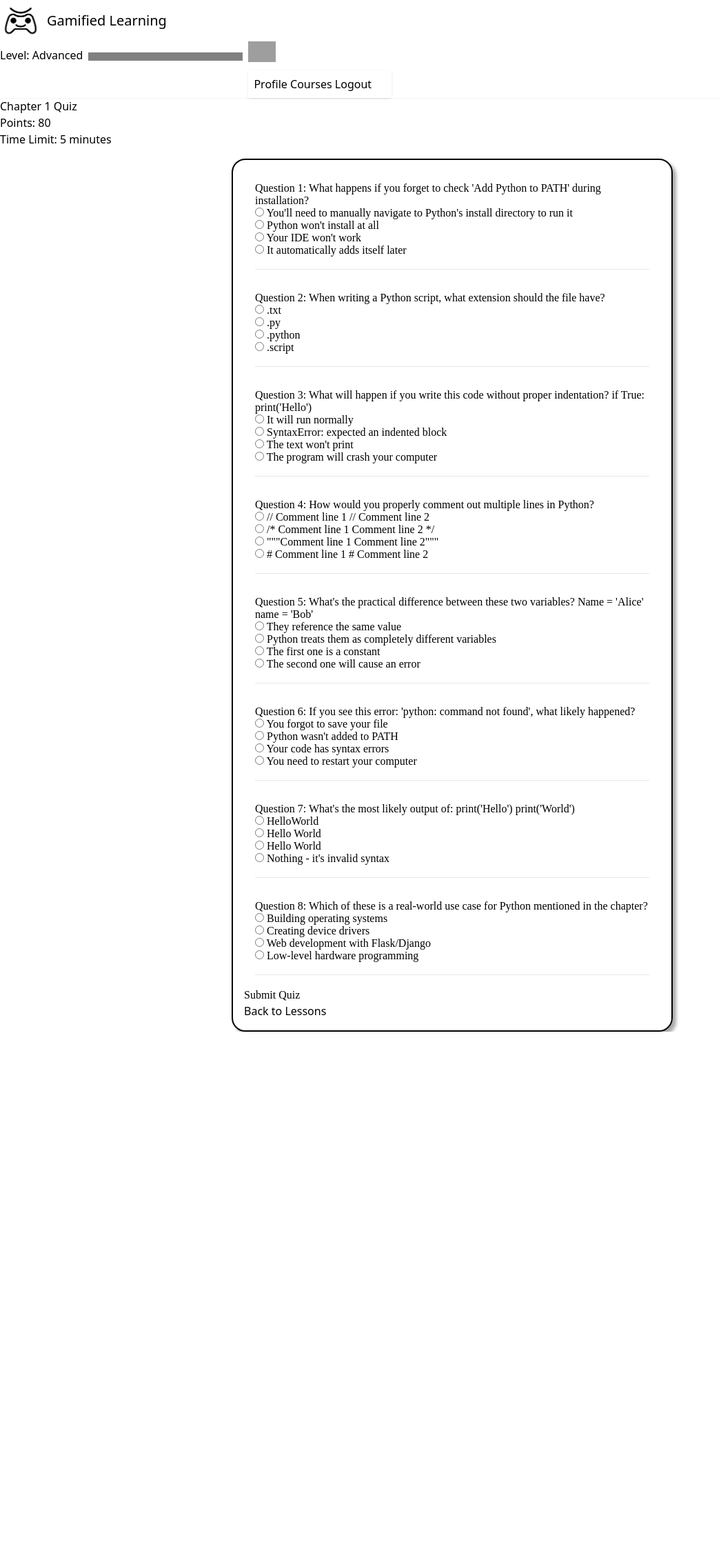
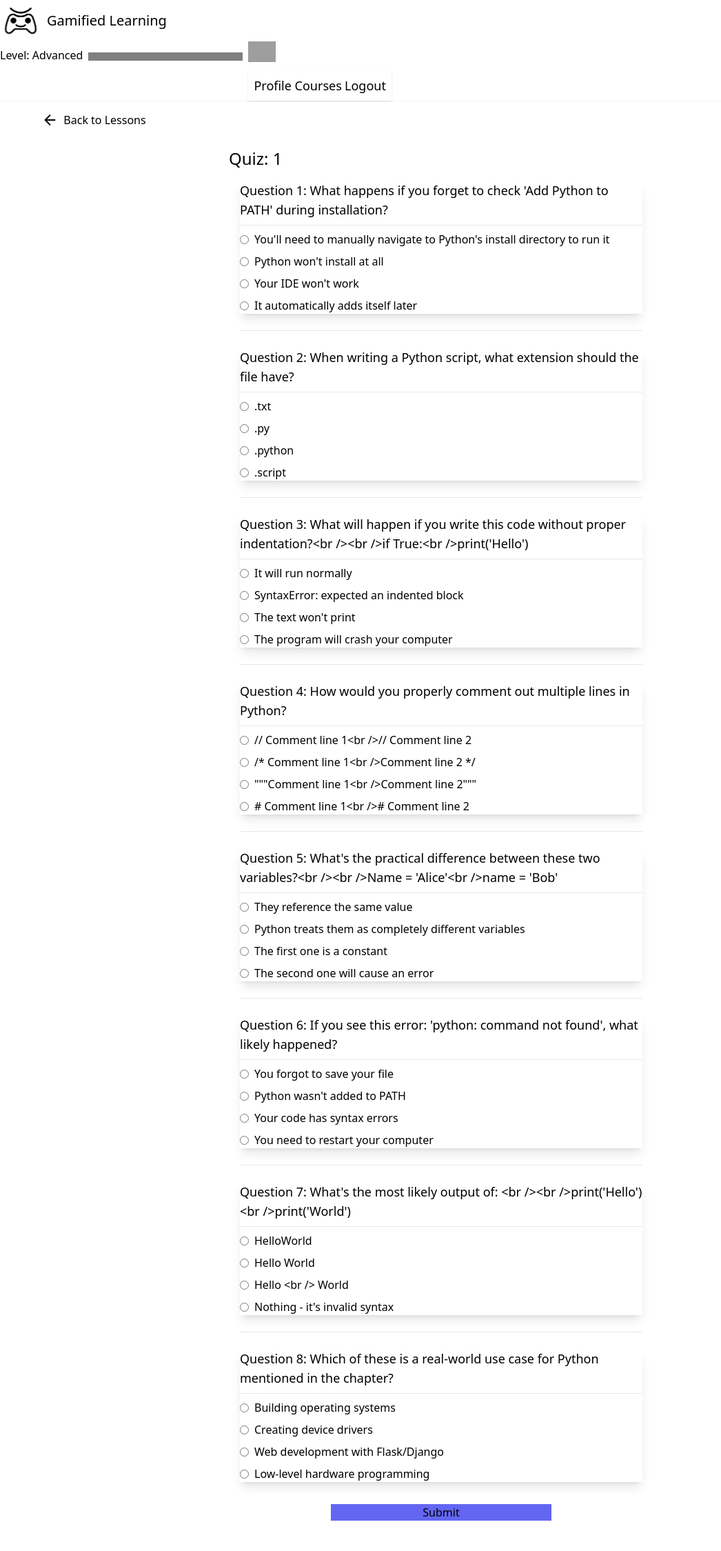
Before and after one commit to SanketJawali/Gamified-learning, a Flask app: page /quiz/1 in a window 1280 px wide. Shown: the whole page at 69% size, without its empty margins (0-1046 px from the left). Before the commit the page ends 1496 px from the top, so only its background shows below. Run offline with Flask 3, Linux system fonts and the light colour scheme; a user stored in the database is signed in; some libraries are stand-ins or nearby versions; grey boxes are pictures that could not be loaded.

Commit message:
UI updates

```diff
--- a/templates/base.html
+++ b/templates/base.html
@@ -1,6 +1,8 @@
 <!doctype html>
 <html>
     <head>
+        <meta charset="UTF-8" />
+        <meta name="viewport" content="width=device-width, initial-scale=1.0" />
         <title>Gamified Learning</title>
 
         <script src="https://cdn.tailwindcss.com"></script>
@@ -17,20 +19,31 @@
         />
         <link
             rel="stylesheet"
-            href="https://fonts.googleapis.com/css2?family=Material+Symbols+Outlined:opsz,wght,FILL,GRAD@20..48,100..700,0..1,-50..200&icon_names=arrow_forward"
+            href="https://fonts.googleapis.com/css2?family=Material+Symbols+Outlined:opsz,wght,FILL,GRAD@24,400,0,0&icon_names=arrow_forward"
+        />
+        <link
+            rel="stylesheet"
+            href="https://fonts.googleapis.com/css2?family=Material+Symbols+Outlined:opsz,wght,FILL,GRAD@24,400,0,0&icon_names=arrow_back"
         />
     </head>
     <body>
-        <div class="navbar bg-base-100 shadow-sm sticky top-0 z-50">
+        <div class="min-h-screen flex flex-col">
+            <div class="navbar bg-base-100 shadow-sm sticky top-0 z-[100]">
                 <div class="flex-1">
                     <div class="flex items-center gap-2">
-                    <img src="/static/logo.png" alt="logo" class="size-15">
+                        <img
+                            src="/static/logo.png"
+                            alt="logo"
+                            class="size-15"
+                        />
                         <a class="text-xl" href="/">Gamified Learning</a>
                     </div>
                 </div>
                 {% if 'user_id' in session %}
-                <div class="flex gap-2">
-                    <p class="pt-2" style="height:min-content">Level: {{ session.get('user_level', 1) }}</p>
+                <div class="flex gap-2 pr-5">
+                    <p class="pt-2" style="height: min-content">
+                        Level: {{ session.get('user_level', 1) }}
+                    </p>
                     <progress
                         class="progress progress-accent w-56 h-3 mt-4"
                         value="{{ session.get('user_points', 0) }}"
@@ -55,56 +68,38 @@
                             class="menu menu-sm dropdown-content bg-base-100 rounded-box z-1 mt-3 w-52 p-2 shadow"
                         >
                             <li>
-                                <a class="justify-between">
-                                    <a href="{{ url_for('profile') }}">
+                                <a
+                                    href="{{ url_for('profile') }}"
+                                    class="text-lg"
+                                >
                                     Profile
-                                    <!-- <span class="badge">New</span> -->
                                 </a>
-                                <a href="{{ url_for('courses') }}">Courses</a>
-                                <a href="{{ url_for('logout') }}">Logout</a>
+                                <a
+                                    href="{{ url_for('courses') }}"
+                                    class="text-lg"
+                                    >Courses</a
+                                >
+                                <a
+                                    href="{{ url_for('logout') }}"
+                                    class="text-lg"
+                                    >Logout</a
+                                >
                             </li>
                             {% endif %}
                         </ul>
                     </div>
                 </div>
                 {% else %}
-                <a href="{{ url_for('login') }}">Login</a>
+                <a href="{{ url_for('login') }}" class="pr-5">Login</a>
                 {% endif %}
+            </div>
 
+            <main class="flex-grow">{% block content %}{% endblock %}</main>
+
+            <!-- <div class="divider"></div>
+            <footer class="bottom-0">
+                <p>&copy; 2025 Gamified Learning</p>
+            </footer> -->
         </div>
-        {% with messages = get_flashed_messages() %} {% if messages %} {% for
-        message in messages %} {% if message =='Invalid credentials!' %}
-        <div class="flash">{{ message }}</div>
-
-        {%else%}
-        <div class="flash1">{{ message }}</div>
-        {% endif %} {% endfor %} {% endif %} {% endwith %} {% block content %}{%
-        endblock %}
-        <script>
-            function selectCourse(courseName) {
-                fetch("/select_course", {
-                    method: "POST",
-                    headers: {
-                        "Content-Type": "application/json",
-                    },
-                    body: JSON.stringify({ course: courseName }),
-                })
-                    .then((response) => response.json())
-                    .then((data) => {
-                        if (data.success) {
-                            window.location.href = data.redirect; // Redirect to lessons
-                        } else {
-                            alert(
-                                "Error selecting course: " +
-                                    (data.error || "Unknown error"),
-                            );
-                        }
-                    })
-                    .catch((error) => {
-                        console.error("Error:", error);
-                        alert("Failed to select course");
-                    });
-            }
-        </script>
     </body>
 </html>
--- a/templates/home.html
+++ b/templates/home.html
@@ -1,4 +1,8 @@
 {% extends "base.html" %} {% block content %}
+<link
+    rel="stylesheet"
+    href="https://fonts.googleapis.com/css2?family=Material+Symbols+Outlined:opsz,wght,FILL,GRAD@20..48,100..700,0..1,-50..200&icon_names=arrow_forward"
+/>
 <div
     class="hero min-h-screen"
     style="
--- a/templates/quiz.html
+++ b/templates/quiz.html
@@ -1,64 +1,92 @@
-{% extends "base.html" %} {% block content %}
-<h1>Chapter {{ quiz_id }} Quiz</h1>
-<h2>Points: {{ points }}</h2>
-<h2>Time Limit: {{ time_limit }} minutes</h2>
-
-{% with messages = get_flashed_messages(with_categories=true) %}
-{% if messages %}
-    {% for category,message in messages %}
-            <div role="alert" class="alert alert-{{ category }} max-w-md mx-auto z-20 mt-5 flex ">
-                <svg xmlns="http://www.w3.org/2000/svg" class="h-6 w-6 shrink-0 stroke-current" fill="none" viewBox="0 0 24 24">
-                    <path stroke-linecap="round" stroke-linejoin="round" stroke-width="2" d="M10 14l2-2m0 0l2-2m-2 2l-2-2m2 2l2 2m7-2a9 9 0 11-18 0 9 9 0 0118 0z" />
+{% extends "base.html" %} {% block content %} {% with messages =
+get_flashed_messages(with_categories=true) %} {% if messages %} {% for
+category,message in messages %}
+<div
+    role="alert"
+    class="alert alert-{{ category }} max-w-md mx-auto z-20 mt-5 flex "
+>
+    <svg
+        xmlns="http://www.w3.org/2000/svg"
+        class="h-6 w-6 shrink-0 stroke-current"
+        fill="none"
+        viewBox="0 0 24 24"
+    >
+        <path
+            stroke-linecap="round"
+            stroke-linejoin="round"
+            stroke-width="2"
+            d="M10 14l2-2m0 0l2-2m-2 2l-2-2m2 2l2 2m7-2a9 9 0 11-18 0 9 9 0 0118 0z"
+        />
     </svg>
     <span>{{ message }}</span>
 </div>
 
-    {% endfor %}
-{% endif %}
-{% endwith %}
-
+{% endfor %} {% endif %} {% endwith %}
 <div
-    style="
-        width: 50%;
-        position: absolute;
-        left: 50%;
-        border: 2px solid black;
-        border-radius: 20px;
-        transform: translate(-50%, 0);
-        padding: 1rem;
-        margin: 1rem;
-        box-shadow: darkgray 5px 5px 5px;
-    "
+    class="flex items-center justify-center gap-2 w-60 m-4 btn btn-soft btn-primary"
 >
-    <form
-        action="{{ url_for('quiz', quiz_id=quiz_id) }}"
-        method="post"
-        style="all: initial"
+    <span class="material-symbols-outlined"> arrow_back </span>
+    <a href="{{ url_for('lessons') }}">Back to Lessons</a>
+</div>
+<div
+    class="flex flex-col min-h-[200px] p-3"
+    style="position: absolute; left: 50%; transform: translate(-50%, 0)"
 >
-
+    <div>
+        <h2 class="card-title text-2xl">Quiz: {{ quiz_id }}</h2>
+        <form action="{{ url_for('quiz', quiz_id=quiz_id) }}" method="post">
+            <div class="p-4">
+                <ul class="space-y-6">
                     {% for q in questions %}
-        <div style="padding: 1rem">
-            <h3>Question {{ loop.index }}: {{ q.text }}</h3>
+                    <li>
+                        <div class="card bg-base-100 shadow-lg">
+                            <div class="card-body">
+                                <span class="card-title text-lg">
+                                    Question {{ loop.index }}: {{ q.text |
+                                    replace('\n', '<br />')}}
+                                </span>
+                                <hr class="my-2" />
+                                <div class="space-y-2">
                                     {% for option in q.options %}
-            <div>
+                                    <div class="flex items-center gap-2">
                                         <input
                                             type="radio"
                                             name="{{ q.id }}"
                                             value="{{ loop.index0 }}"
                                             id="{{ q.id }}_{{ loop.index }}"
                                             required
+                                            class="radio radio-primary"
                                         />
-                <label for="{{ q.id }}_{{ loop.index }}">{{ option }}</label>
+                                        <label
+                                            for="{{ q.id }}_{{ loop.index }}"
+                                            class="text-base cursor-pointer"
+                                        >
+                                            {{ option | replace('\n', '<br />')
+                                            }}
+                                        </label>
                                     </div>
                                     {% endfor %}
-            <br />
-            <hr />
                                 </div>
-        {% endfor %}
+                            </div>
+                        </div>
+                    </li>
+                    {% if not loop.last %}
+                    <hr class="my-4" />
+                    {% endif %} {% endfor %}
+                </ul>
 
-        <button type="submit">Submit Quiz</button>
+                <!-- Properly placed submit button -->
+                <div class="flex justify-center mt-8 mb-4">
+                    <button
+                        type="submit"
+                        class="btn bg-indigo-500 hover:bg-indigo-700 w-full max-w-xs"
+                    >
+                        Submit
+                    </button>
+                </div>
+            </div>
         </form>
-    <br />
-    <a href="{{ url_for('lessons') }}" class="back-btn">Back to Lessons</a>
     </div>
+</div>
+
 {% endblock %}
--- a/templates/quizes/quiz_1.json
+++ b/templates/quizes/quiz_1.json
@@ -59,11 +59,11 @@
     },
     {
       "id": "q7",
-      "text": "What's the most likely output of:\n\nprint('Hello')\nprint('World')",
+      "text": "What's the most likely output of: \n\nprint('Hello') \nprint('World')",
       "options": [
         "HelloWorld",
         "Hello World",
-        "Hello\nWorld",
+        "Hello \n World",
         "Nothing - it's invalid syntax"
       ]
     },
```
Also changed, not shown: templates/courses.html (+47 -7 lines). Lines whose indentation alone changed are shown as unchanged.
